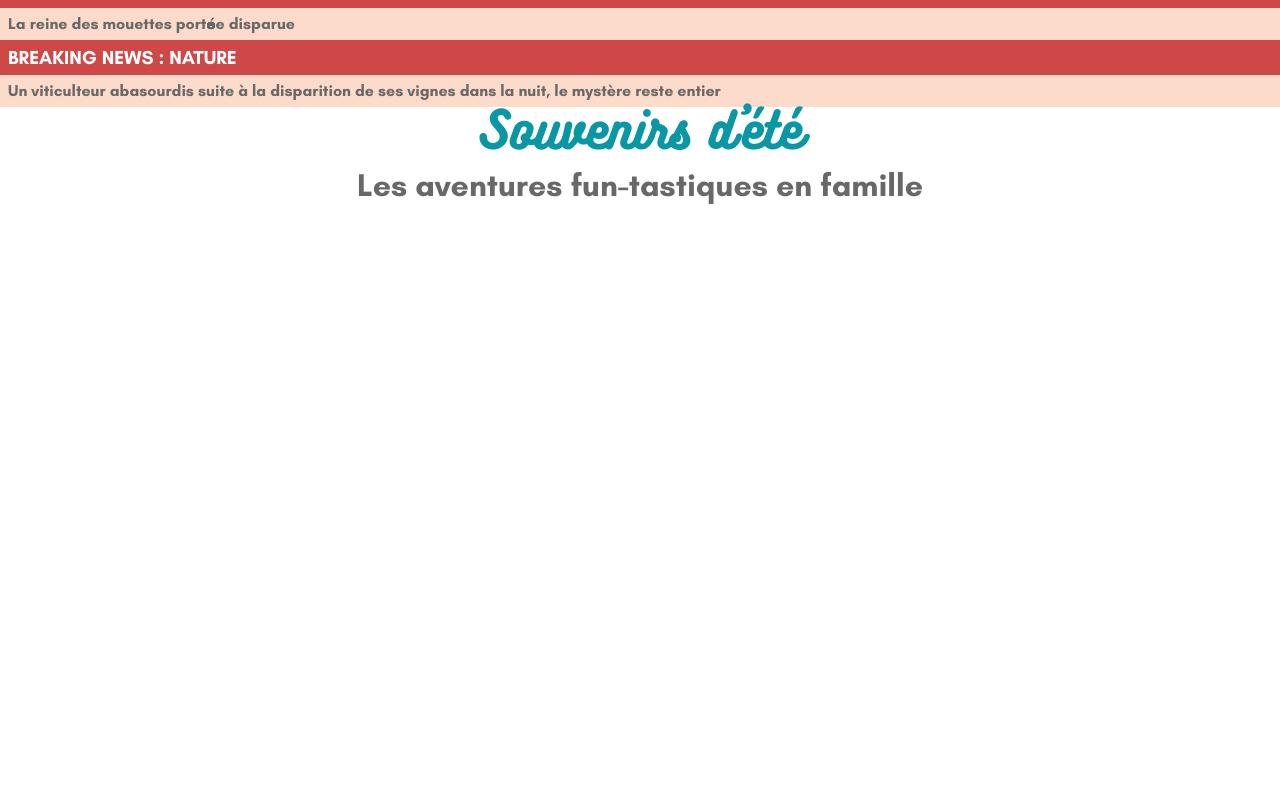
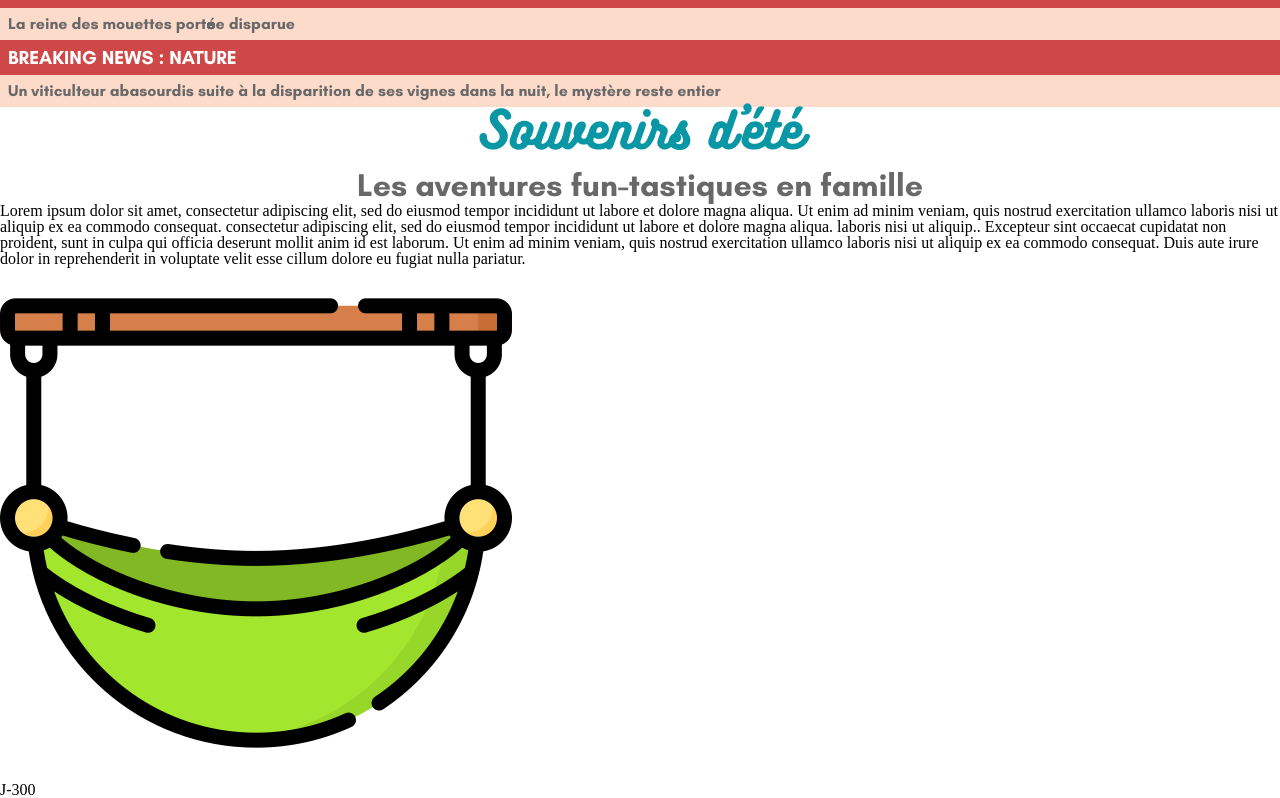
Before and after one commit to PixelsAndCookies/lets-go-to-the-summer, a React (Vite) app: page / in a window 1280 px wide. Shown: the part 729-1527 px from the top of the page. Before the commit the page ends 933 px from the top, so only its background shows below. Built offline with nearby package versions, Linux system fonts and the light colour scheme.

Commit message:
Importing components

```diff
--- a/src/pages/Home/Home.jsx
+++ b/src/pages/Home/Home.jsx
@@ -1,3 +1,5 @@
+import { Counter } from '../../components/Counter/Counter'
+import { Description } from '../../components/Description/Description'
 import { FlashBanner } from '../../components/FlashBanner/FlashBanneer'
 
 export const Home = () => {
@@ -7,6 +9,8 @@ export const Home = () => {
             <h1>
                 Souvenirs d&apos;été <br /><span>Les aventures fun-tastiques en famille</span>
             </h1>
+            <Description />
+            <Counter />
         </main>
     )
 }
```
